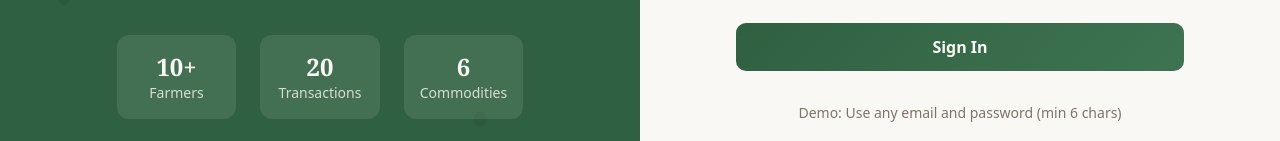
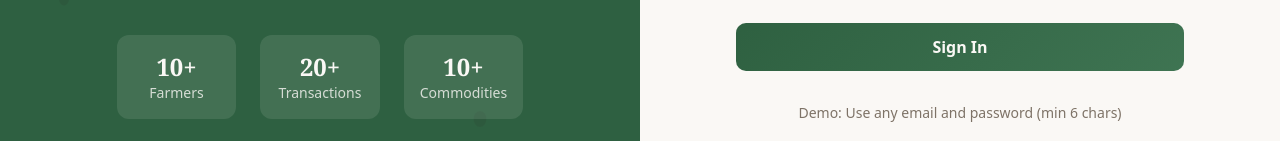
Before and after one commit to tiqdy/HarvestHub, a React (Vite) app: page /login in a window 1280 px wide. Shown: the part 481-622 px from the top of the page. Built offline with nearby package versions, Linux system fonts and the light colour scheme; the HTML template or start-up script is replaced by a standard one.

Commit message:
Update Login.tsx

```diff
--- a/src/pages/Login.tsx
+++ b/src/pages/Login.tsx
@@ -101,8 +101,8 @@ const Login: React.FC = () => {
           >
             {[
               { value: '10+', label: 'Farmers' },
-              { value: '20', label: 'Transactions' },
-              { value: '6', label: 'Commodities' },
+              { value: '20+', label: 'Transactions' },
+              { value: '10+', label: 'Commodities' },
             ].map((stat, i) => (
               <div key={i} className="p-4 rounded-xl bg-primary-foreground/10">
                 <p className="text-2xl font-display font-bold">{stat.value}</p>
```
